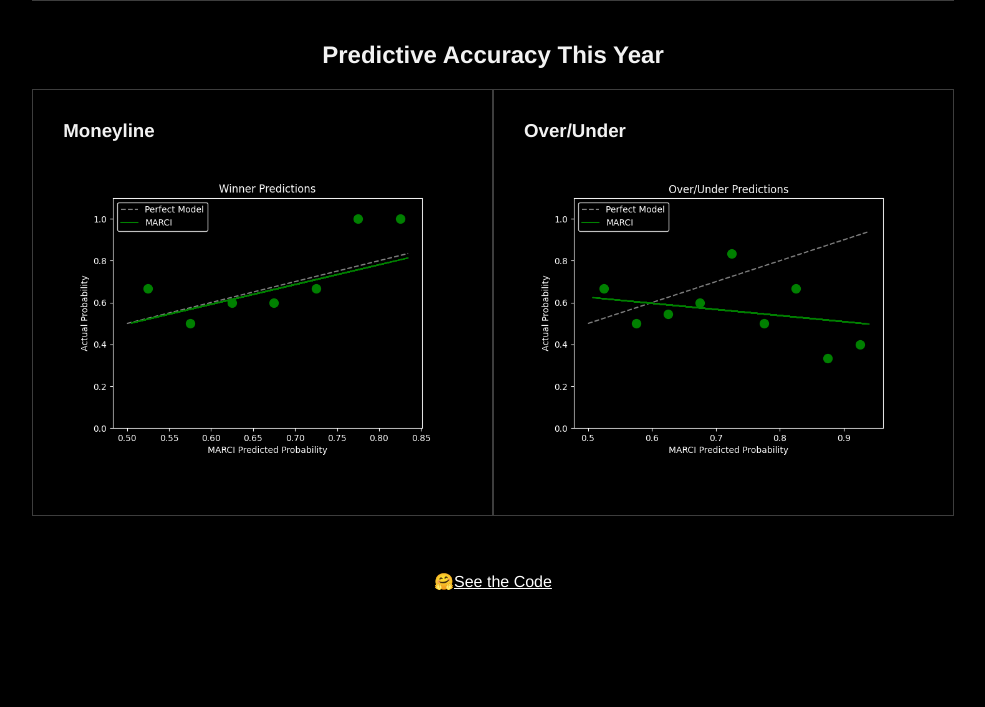
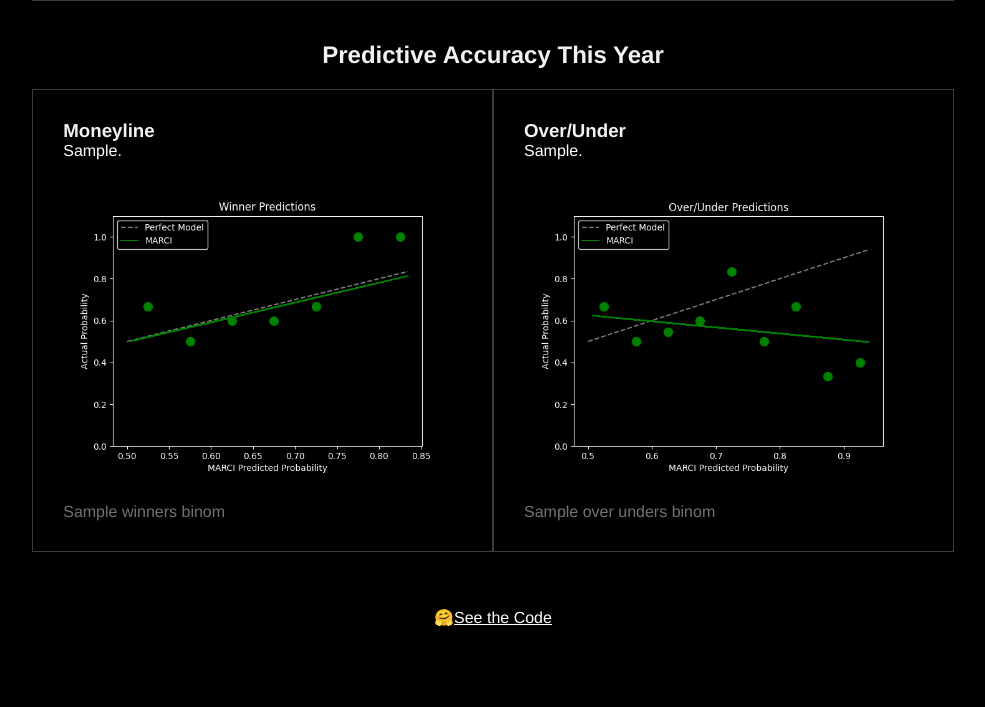
Before and after one commit to brayden1moore/marci, a Flask app: template Templates/index.html in a window 1280 px wide. Shown: the part 1121-1828 px from the top of the page, without its empty margins (147-1132 px from the left). Before the commit the page ends 1711 px from the top, so only its background shows below. Run offline with Flask 2, Linux system fonts and the light colour scheme; the template is opened without the code that fills it: most values are stand-ins (such as "Sample title", 1, 10 or a date in 2020); data that the repository does not hold is empty; parts of the project's set-up code (start-up, migrations or seed data) failed here and were passed over.

Commit message:
Add performance vs coinflip

```diff
--- a/Source/Data/record.json
+++ b/Source/Data/record.json
@@ -1 +1 @@
-{"winners_correct": "19", "winners_incorrect": "9", "winners_tie": "", "winners_return": "67.9% accuracy, 4.9x return", "over_unders_correct": "21", "over_unders_incorrect": "16", "over_unders_push": "", "over_unders_return": "56.8% accuracy, 3.1x return", "latest_game": "Monday, 10/09"}
+{"winners_correct": "19", "winners_incorrect": "9", "winners_tie": "", "winners_return": "67.9% accuracy, 4.9x return", "over_unders_correct": "21", "over_unders_incorrect": "16", "over_unders_push": "", "over_unders_return": "56.8% accuracy, 3.1x return", "latest_game": "Monday, 10/09", "over_unders_binom": "16.2% chance of equal or better performance by flipping a coin.", "winners_binom": "1.8% chance of equal or better performance by flipping a coin."}
--- a/Source/Predict/predict.py
+++ b/Source/Predict/predict.py
@@ -96,7 +96,6 @@ def get_one_week(home,away,season,week):
         away_df.columns = [i.replace('.Away','') + '.Away' for i in away_df.columns]
 
         df = home_df.reset_index(drop=True).merge(away_df.reset_index(drop=True), left_index=True, right_index=True)
-        print(df)
         return df
     except ValueError:
         return pd.DataFrame()
--- a/Templates/index.html
+++ b/Templates/index.html
@@ -391,15 +391,20 @@
         <div class="section-container">
             <div class="section">
                 <h3>Moneyline</h3>
+                <div class="info">{{ winners_return }}.</div>
                 <div class="content">
                     <img src="/Static/Winner_Predictions_dark.png" alt="Moneyline Accuracy">
                 </div>
+                <div class="info"><span class="label">{{ winners_binom }}</span><br></div>
+
             </div>
             <div class="section">
                 <h3>Over/Under</h3>
+                <div class="info">{{ over_unders_return }}.</div>
                 <div class="content">
                     <img src="/Static/Over_Under_Predictions_dark.png" alt="Over/Under Model">
                 </div>
+                <div class="info"><span class="label">{{ over_unders_binom }}</span><br></div>
             </div>
         </div>
     </div>
```
